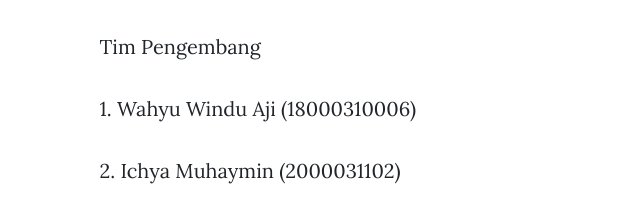
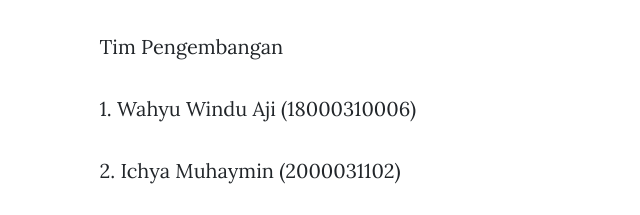
Before and after one commit to MadinatulHS/MadinatulHS.github.io, a plain HTML site: page klompok.html in a window 1280 px wide. Shown: the top 215 px of the page, 246-886 px from the left. Drawn offline with nearby package versions, Linux system fonts and the light colour scheme.

Commit message:
Update klompok.html

```diff
--- a/klompok.html
+++ b/klompok.html
@@ -44,7 +44,7 @@
                          <p align="justify">  </p>
                         <p align="justify">  </p>
                         <p align="justify">  </p>
-                        <p align="justify">  Tim Pengembang </p>
+                        <p align="justify">  Tim Pengembangan </p>
                         <p align="justify">  1.	Wahyu Windu Aji (18000310006) </p>
                             <p align="justify">   2.	Ichya Muhaymin (2000031102) </p>
                                 <p align="justify">   3.	Ahmad Rizky Sudanar (2000031170) </p>
```
